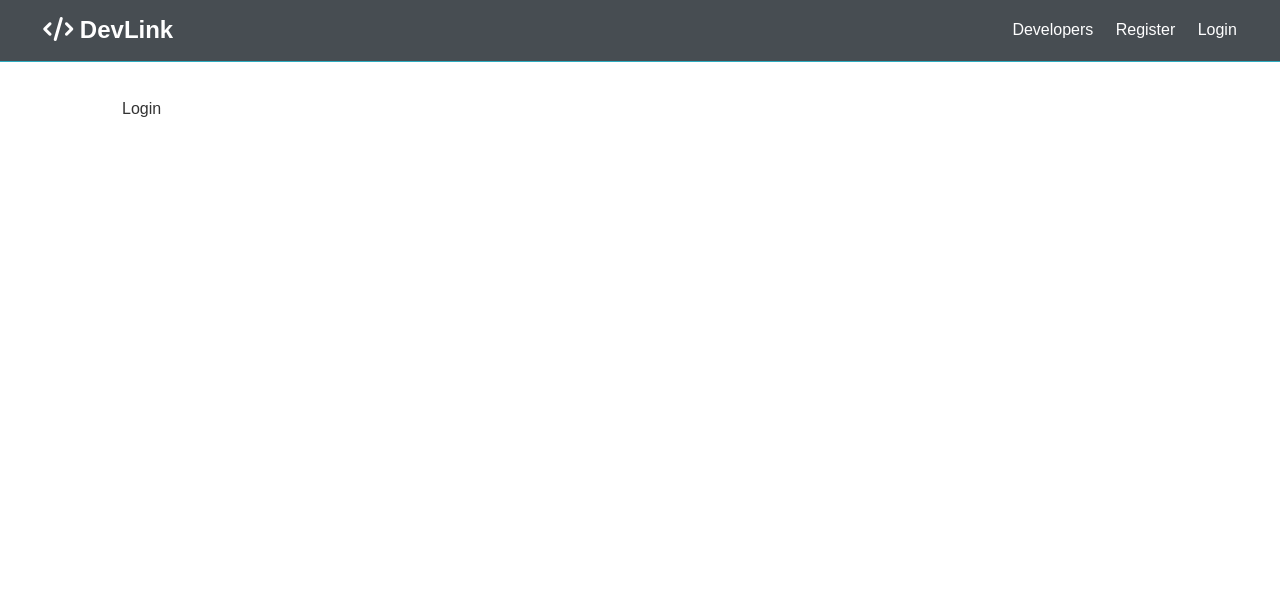
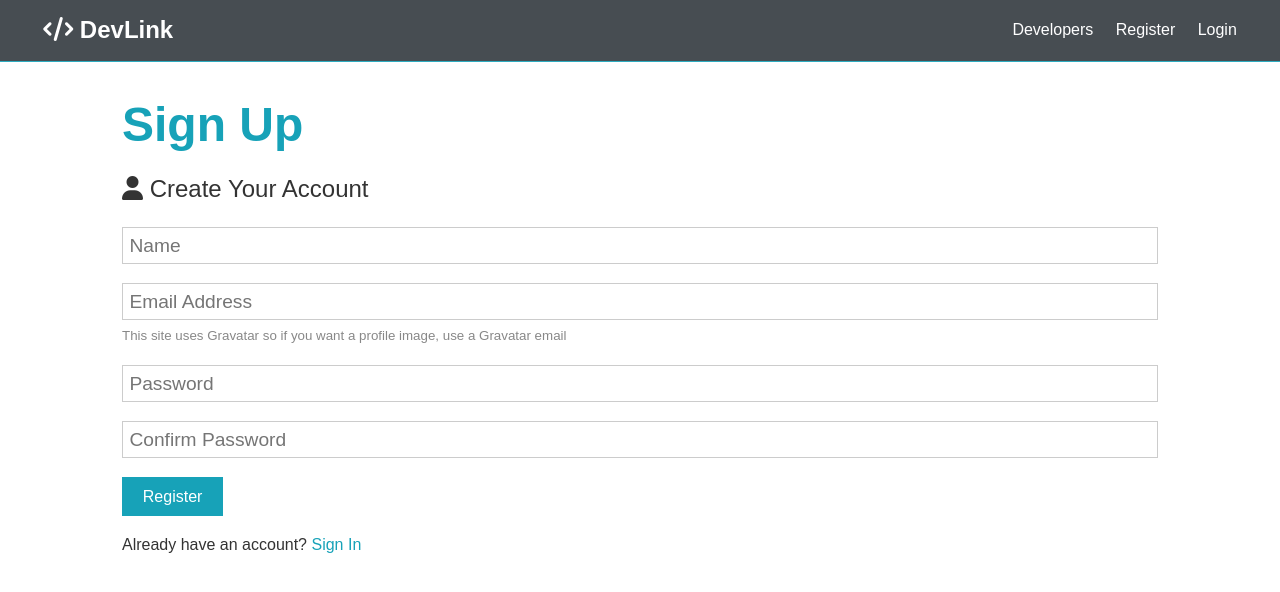
Before and after one commit to ManLikeGhost/devLink, a React (Create React App) app in the folder client/: page /login in a window 1280 px wide. Shown: the top 592 px of the page. Built offline with nearby package versions, Linux system fonts and the light colour scheme.

Commit message:
rework registration

```diff
--- a/client/src/components/auth/Login.js
+++ b/client/src/components/auth/Login.js
@@ -1,11 +1,83 @@
-import React from 'react'
+import React, { Fragment, useState } from 'react';
 
 const Login = () => {
-    return (
-        <div>
-            Login
-        </div>
-    )
-}
+	const [formData, setFormData] = useState({
 
-export default Login
+		email: '',
+		password: '',
+	});
+
+	const { name, email, password, password2 } = formData;
+
+	const onChange = (e) =>
+		setFormData({ ...formData, [e.target.name]: e.target.value });
+
+	const onSubmit = async (e) => {
+		e.preventDefault();
+		if (password !== password2) {
+			console.log('Passwords do not match');
+		} else {
+			console.log('Success');
+		}
+	};
+	return (
+		<Fragment>
+			<h1 className='large text-primary'>Sign Up</h1>
+			<p className='lead'>
+				<i className='fas fa-user'></i> Create Your Account
+			</p>
+			<form className='form' onSubmit={(e) => onSubmit(e)}>
+				<div className='form-group'>
+					<input
+						type='text'
+						placeholder='Name'
+						name='name'
+						required
+						value={name}
+						onChange={(e) => onChange(e)}
+					/>
+				</div>
+				<div className='form-group'>
+					<input
+						type='email'
+						placeholder='Email Address'
+						name='email'
+						value={email}
+						onChange={(e) => onChange(e)}
+						required
+					/>
+					<small className='form-text'>
+						This site uses Gravatar so if you want a profile image, use a
+						Gravatar email
+					</small>
+				</div>
+				<div className='form-group'>
+					<input
+						type='password'
+						placeholder='Password'
+						name='password'
+						minLength='6'
+						value={password}
+						onChange={(e) => onChange(e)}
+					/>
+				</div>
+				<div className='form-group'>
+					<input
+						type='password'
+						placeholder='Confirm Password'
+						name='password2'
+						minLength='6'
+						value={password2}
+						onChange={(e) => onChange(e)}
+					/>
+				</div>
+				<input type='submit' className='btn btn-primary' value='Register' />
+			</form>
+			<p className='my-1'>
+				Already have an account? <a href='login.html'>Sign In</a>
+			</p>
+		</Fragment>
+	);
+};
+
+export default Login;
--- a/client/src/components/auth/Register.js
+++ b/client/src/components/auth/Register.js
@@ -1,5 +1,5 @@
 import React, { Fragment, useState } from 'react'
-import axios from 'axios';
+
 
 
 const Register = () => {
@@ -21,7 +21,7 @@
 		if ( password !== password2 ) {
 			console.log( 'Passwords do not match' );
 		} else {
-
+			console.log( 'Success' );
 		}
 	};
     return (
```
